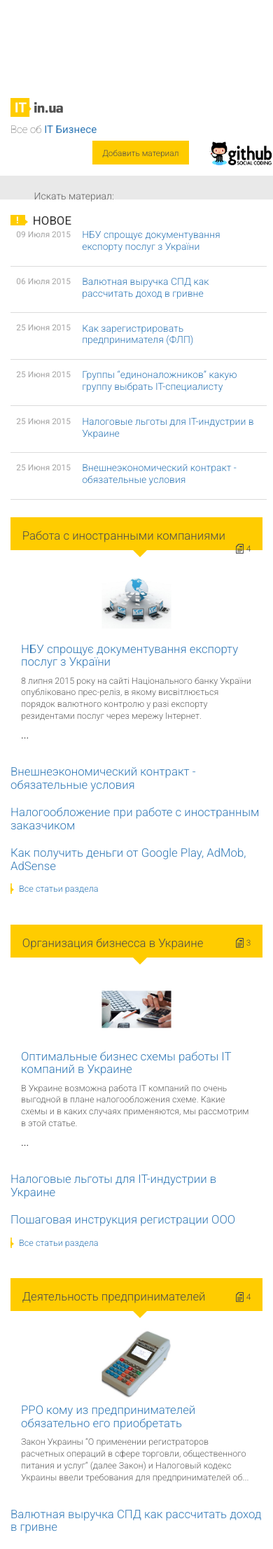
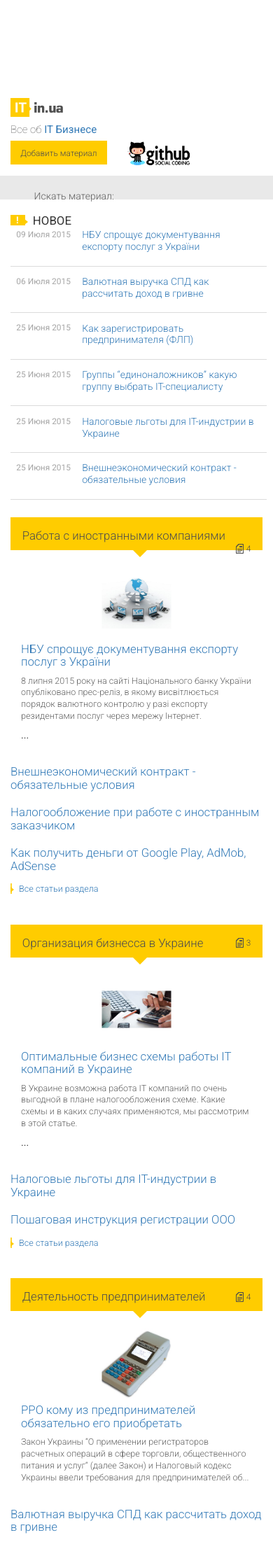
Before and after one commit to itinua/itinua.github.io, a Jekyll site: the page built from index.html, in a window 390 px wide. Shown: the top 2213 px of the page at 70% size. Built offline with Jekyll 4.4.1, drawn with Linux system fonts in a browser that asks for light colours; Markdown is read by kramdown in place of the engine named in the settings; comment, search, counter and statistics services are not loaded.

Commit message:
minor + IT logo

```diff
--- a/_includes/search.html
+++ b/_includes/search.html
@@ -8,7 +8,7 @@
 
             <p class="search-label">Искать материал:</p>
         </div>
-        <div class="col-md-10 search-block">
+        <div class="col-md-10">
            <script>
   (function() {
     var cx = '003984021792138740406:fgqixi3tsgs';
--- a/style.css
+++ b/style.css
@@ -278,6 +278,13 @@ header {padding: 0 0 1em 0;}
     float: right!important;
     /* margin-top: 0;   */
     margin-top:-4px;
+  }
+}
+
+@media (max-width: 470px) {
+  .head-git {
+    float: left!important;
+
   }
 }
 
```
Also changed, not shown: images/info/ITinua-110-56.png (added).
